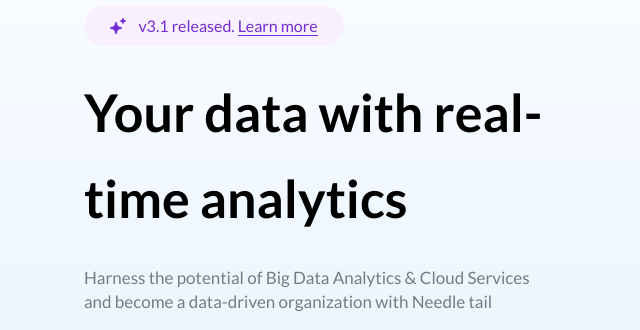
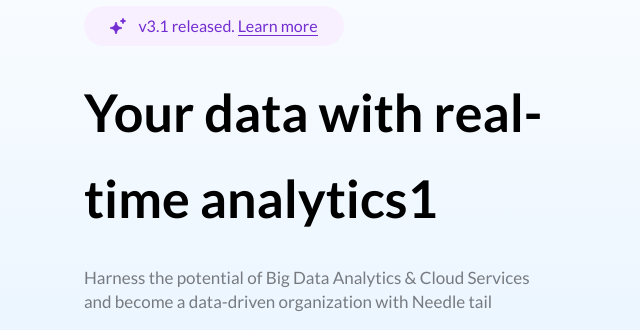
Before and after one commit to DAKasimov/Qubly, a website built with webpack: page index.html in a window 1280 px wide. Shown: the part 197-527 px from the top of the page, 1-641 px from the left. Built offline with nearby package versions, Linux system fonts and the light colour scheme.

Commit message:
update title

```diff
--- a/index.html
+++ b/index.html
@@ -135,7 +135,7 @@
                         </div>
                       </div>
                       <h1 class="promo__title">
-                        Your data with real-time analytics
+                        Your data with real-time analytics1
                       </h1>
                       <p class="promo__subtitle">
                         Harness the potential of Big Data Analytics & Cloud
```
